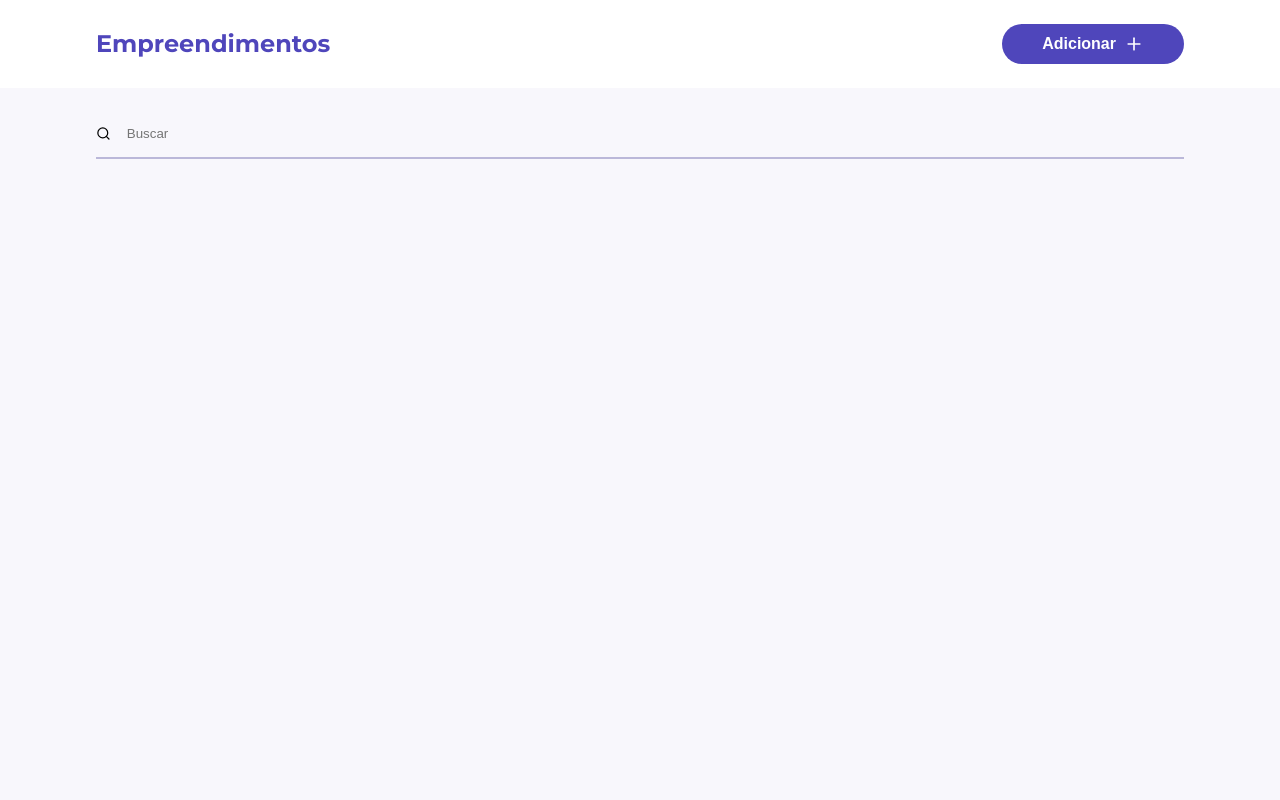
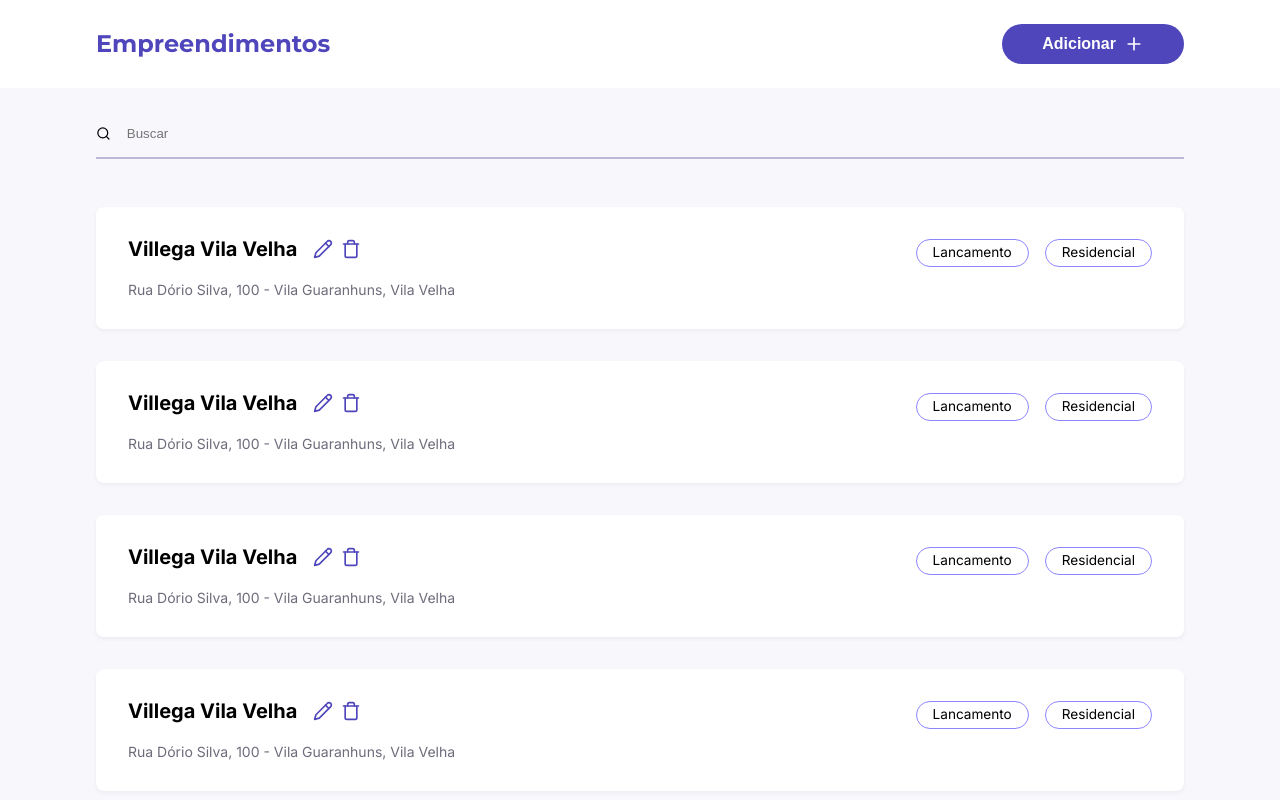
Before and after one commit to alexandrearaujoo/empreendimentos, a Next.js app: page / in a window 1280 px wide. Shown: the top 800 px of the page. Built offline with nearby package versions, Linux system fonts and the light colour scheme.

Commit message:
feat: create card component

```diff
--- a/src/app/page.tsx
+++ b/src/app/page.tsx
@@ -1,10 +1,14 @@
+import Card from '@/components/Card';
 import Input from '@/components/Input';
-import { Main } from '@/styles/pages/Home';
+import { Main, Ul } from '@/styles/pages/Home';
 
 export default function Home() {
   return (
     <Main>
       <Input icon placeholder="Buscar" />
+      <Ul>
+        {...Array.from({ length: 10 }, (_, i) => <Card />)}
+      </Ul>
     </Main>
   );
 }
--- /dev/null
+++ b/src/components/Card/index.tsx
@@ -0,0 +1,31 @@
+import { Inter } from 'next/font/google';
+import { DivP, DivTitles, H2, Li, P, Span, TitleContainer } from './styles';
+import { Pencil, Trash } from 'lucide-react';
+
+const inter = Inter({
+  weight: ['400', '500', '600', '700'],
+  subsets: ['latin']
+});
+
+const Card = () => {
+  return (
+    <Li>
+      <DivTitles>
+        <TitleContainer>
+          <H2 className={inter.className}>Villega Vila Velha</H2>
+          <div>
+            <Pencil size={20} />
+            <Trash size={20} />
+          </div>
+        </TitleContainer>
+        <Span className={inter.className}>Rua Dório Silva, 100 - Vila Guaranhuns, Vila Velha</Span>
+      </DivTitles>
+      <DivP>
+        <P className={inter.className}>Lancamento</P>
+        <P className={inter.className}>Residencial</P>
+      </DivP>
+    </Li>
+  );
+};
+
+export default Card;
--- /dev/null
+++ b/src/components/Card/styles.ts
@@ -0,0 +1,82 @@
+'use client';
+
+import { styled } from 'styled-components';
+
+export const Li = styled.li`
+  width: 100%;
+  padding: 2rem;
+  background-color: #fff;
+  border-radius: 0.5rem;
+  display: flex;
+  justify-content: space-between;
+  box-shadow: 0px 2px 4px 0px rgba(48, 46, 69, 0.06);
+`;
+
+export const H2 = styled.h2`
+  font-size: 1.25rem;
+  font-style: normal;
+  font-weight: 700;
+  line-height: 100%;
+`;
+
+export const DivTitles = styled.div`
+  display: flex;
+  flex-direction: column;
+  gap: 1.5rem;
+`;
+
+export const TitleContainer = styled.div`
+  display: flex;
+  align-items: center;
+  gap: 1rem;
+
+  > div {
+    display: flex;
+    align-items: center;
+    gap: 0.5rem;
+
+    > svg {
+      cursor: pointer;
+      transition: 0.5s;
+      color: #4f46bb;
+
+      &:hover {
+        color: #8e85ff;
+      }
+    }
+  }
+`;
+
+export const Span = styled.span`
+  font-size: 0.875rem;
+  font-style: normal;
+  font-weight: 400;
+  line-height: 100%;
+  color: #6d6c7b;
+`;
+
+export const DivP = styled.div`
+  display: flex;
+  flex-direction: column;
+  gap: 1rem;
+
+  @media screen and (min-width: 768px) {
+    flex-direction: row;
+  }
+`;
+
+export const P = styled.p`
+  display: flex;
+  height: 0;
+  padding: 0.8rem;
+  padding-inline: 1rem;
+  justify-content: center;
+  align-items: center;
+  gap: 0.5rem;
+  border-radius: 4.4375rem;
+  border: 1px solid #8e85ff;
+  font-size: 0.85rem;
+  font-style: normal;
+  font-weight: 400;
+  line-height: 100%;
+`;
--- a/src/components/Header/styles.ts
+++ b/src/components/Header/styles.ts
@@ -4,6 +4,7 @@ import { styled } from 'styled-components';
 
 export const HeaderStyled = styled.header`
   background-color: #fff;
+  backdrop-filter: blur(5px);
   position: fixed;
   top: 0;
   width: 100%;
--- a/src/styles/global.ts
+++ b/src/styles/global.ts
@@ -28,6 +28,7 @@ export default createGlobalStyle`
         font-size: 100%;
         font: inherit;
         vertical-align: baseline;
+        list-style: none;
     }
     /* HTML5 display-role reset for older browsers */
     article, aside, details, figcaption, figure,
--- a/src/styles/pages/Home.ts
+++ b/src/styles/pages/Home.ts
@@ -3,7 +3,7 @@
 import { styled } from 'styled-components';
 
 export const Main = styled.main`
-width: 100%;
+  width: 100%;
   margin-top: 6.88rem;
   padding-inline: 1rem;
 
@@ -11,3 +11,11 @@ width: 100%;
     padding-inline: 6rem;
   }
 `;
+
+export const Ul = styled.ul`
+  margin-top: 3rem;
+  margin-bottom: 3rem;
+  display: flex;
+  flex-direction: column;
+  gap: 2rem;
+`;
```
